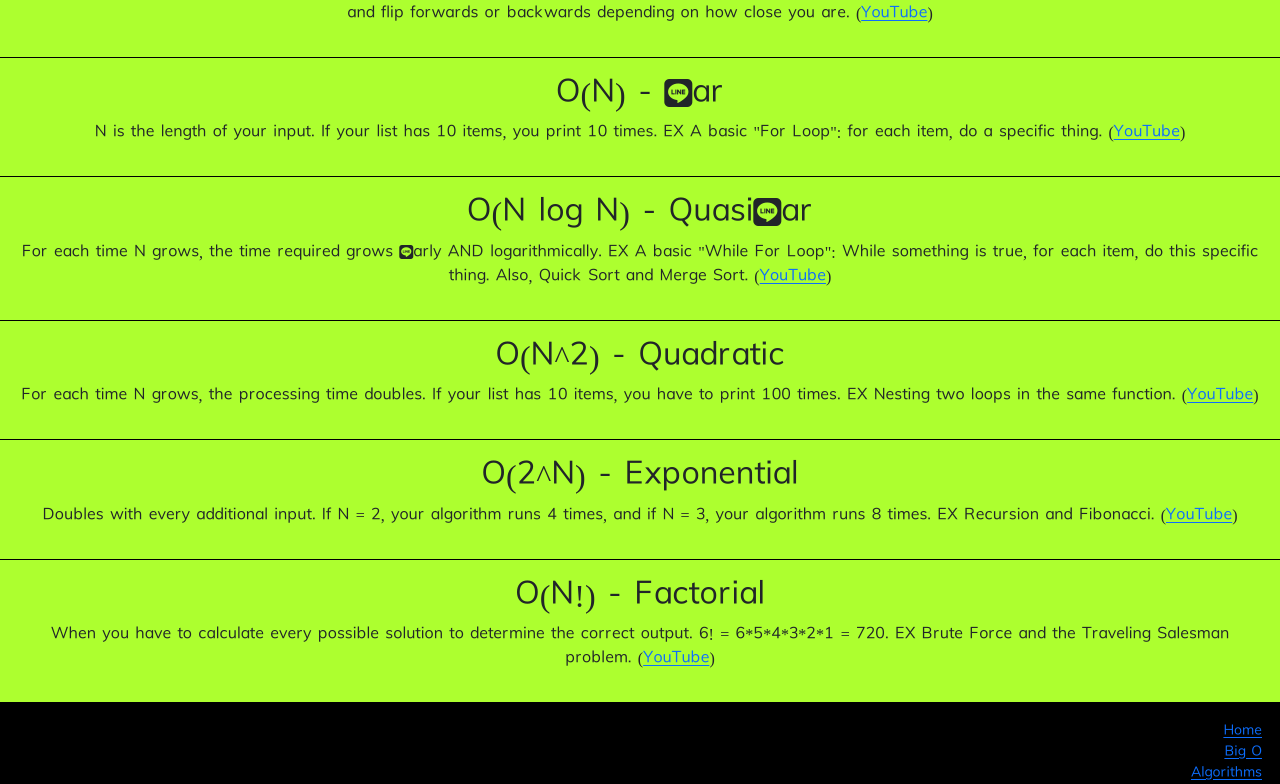
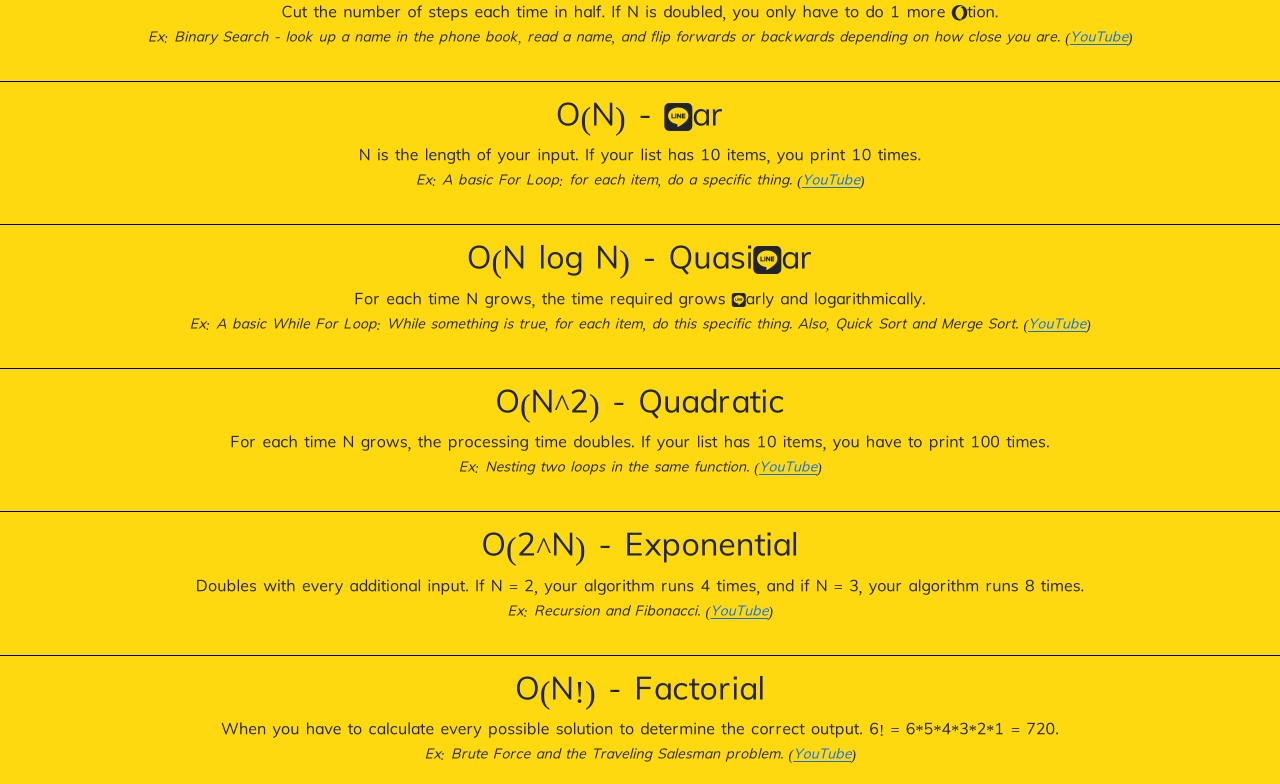
Before and after one commit to bg-write/big-doh, a React (Create React App) app: page /big-o in a window 1280 px wide. Shown: the part 1456-2240 px from the top of the page. Built offline with nearby package versions, Linux system fonts and the light colour scheme.

Commit message:
Big O small example text update

```diff
--- a/src/App.css
+++ b/src/App.css
@@ -208,5 +208,4 @@ footer {
 
 #bigO-container {
 	/* For styling the overall "BIG O NOTATION" values */
-	background-color: greenyellow;
 }
--- a/src/components/BigO/BigO.jsx
+++ b/src/components/BigO/BigO.jsx
@@ -52,7 +52,11 @@ function BigO() {
 						<h2>O(1) - Constant</h2>
 						<p>
 							The input size doesn't matter. Whether your input (N) is 1 or
-							1,000 values long, the algorithm still just takes one "step." (
+							1,000 values long, the algorithm still just takes one "step."
+							<br></br>
+							<i>
+								<small>
+									Ex: XXX. (
 									<a
 										href="https://youtu.be/__vX2sjlpXU?t=114"
 										target="_blank"
@@ -61,16 +65,21 @@ function BigO() {
 										YouTube
 									</a>
 									)
+								</small>
+							</i>
 						</p>
 					</div>
 
 					<div className="item-container">
 						<h2>O(log N) - Logarithmic</h2>
 						<p>
-							Cut the number of steps each time in half; if N is doubled, you
-							only have to do 1 more operation. EX Binary Search: look up a name
-							in the phone book, read a name, and flip forwards or backwards
-							depending on how close you are. (
+							Cut the number of steps each time in half. If N is doubled, you
+							only have to do 1 more operation.<br></br>
+							<i>
+								<small>
+									Ex: Binary Search - look up a name in the phone book, read a
+									name, and flip forwards or backwards depending on how close
+									you are. (
 									<a
 										href="https://www.youtube.com/watch?v=4mqtiLjtddY"
 										target="_blank"
@@ -79,6 +88,8 @@ function BigO() {
 										YouTube
 									</a>
 									)
+								</small>
+							</i>
 						</p>
 					</div>
 
@@ -86,8 +97,10 @@ function BigO() {
 						<h2>O(N) - Linear</h2>
 						<p>
 							N is the length of your input. If your list has 10 items, you
-							print 10 times. EX A basic "For Loop": for each item, do a
-							specific thing. (
+							print 10 times.<br></br>
+							<i>
+								<small>
+									Ex: A basic For Loop: for each item, do a specific thing. (
 									<a
 										href="https://youtu.be/__vX2sjlpXU?t=157"
 										target="_blank"
@@ -96,16 +109,21 @@ function BigO() {
 										YouTube
 									</a>
 									)
+								</small>
+							</i>
 						</p>
 					</div>
 
 					<div className="item-container">
 						<h2>O(N log N) - Quasilinear</h2>
 						<p>
-							For each time N grows, the time required grows linearly AND
-							logarithmically. EX A basic "While For Loop": While something is
-							true, for each item, do this specific thing. Also, Quick Sort and
-							Merge Sort. (
+							For each time N grows, the time required grows linearly and
+							logarithmically.<br></br>
+							<i>
+								<small>
+									Ex: A basic While For Loop: While something is true, for each
+									item, do this specific thing. Also, Quick Sort and Merge Sort.
+									(
 									<a
 										href="https://www.youtube.com/watch?v=K3NluEdHkao"
 										target="_blank"
@@ -114,6 +132,8 @@ function BigO() {
 										YouTube
 									</a>
 									)
+								</small>
+							</i>
 						</p>
 					</div>
 
@@ -121,8 +141,10 @@ function BigO() {
 						<h2>O(N^2) - Quadratic</h2>
 						<p>
 							For each time N grows, the processing time doubles. If your list
-							has 10 items, you have to print 100 times. EX Nesting two loops in
-							the same function. (
+							has 10 items, you have to print 100 times.<br></br>
+							<small>
+								<i>
+									Ex: Nesting two loops in the same function. (
 									<a
 										href="https://youtu.be/__vX2sjlpXU?t=203"
 										target="_blank"
@@ -131,6 +153,8 @@ function BigO() {
 										YouTube
 									</a>
 									)
+								</i>
+							</small>
 						</p>
 					</div>
 
@@ -138,8 +162,10 @@ function BigO() {
 						<h2>O(2^N) - Exponential</h2>
 						<p>
 							Doubles with every additional input. If N = 2, your algorithm runs
-							4 times, and if N = 3, your algorithm runs 8 times. EX Recursion
-							and Fibonacci. (
+							4 times, and if N = 3, your algorithm runs 8 times.<br></br>
+							<small>
+								<i>
+									Ex: Recursion and Fibonacci. (
 									<a
 										href="https://www.youtube.com/watch?v=5AxcXHPB3GE"
 										target="_blank"
@@ -148,6 +174,8 @@ function BigO() {
 										YouTube
 									</a>
 									)
+								</i>
+							</small>
 						</p>
 					</div>
 
@@ -155,8 +183,10 @@ function BigO() {
 						<h2>O(N!) - Factorial</h2>
 						<p>
 							When you have to calculate every possible solution to determine
-							the correct output. 6! = 6*5*4*3*2*1 = 720. EX Brute Force and the
-							Traveling Salesman problem. (
+							the correct output. 6! = 6*5*4*3*2*1 = 720.<br></br>
+							<small>
+								<i>
+									Ex: Brute Force and the Traveling Salesman problem. (
 									<a
 										href="https://youtu.be/5AxcXHPB3GE?t=79"
 										target="_blank"
@@ -165,6 +195,8 @@ function BigO() {
 										YouTube
 									</a>
 									)
+								</i>
+							</small>
 						</p>
 					</div>
 				</div>
```
Lines whose indentation alone changed are shown as unchanged.
